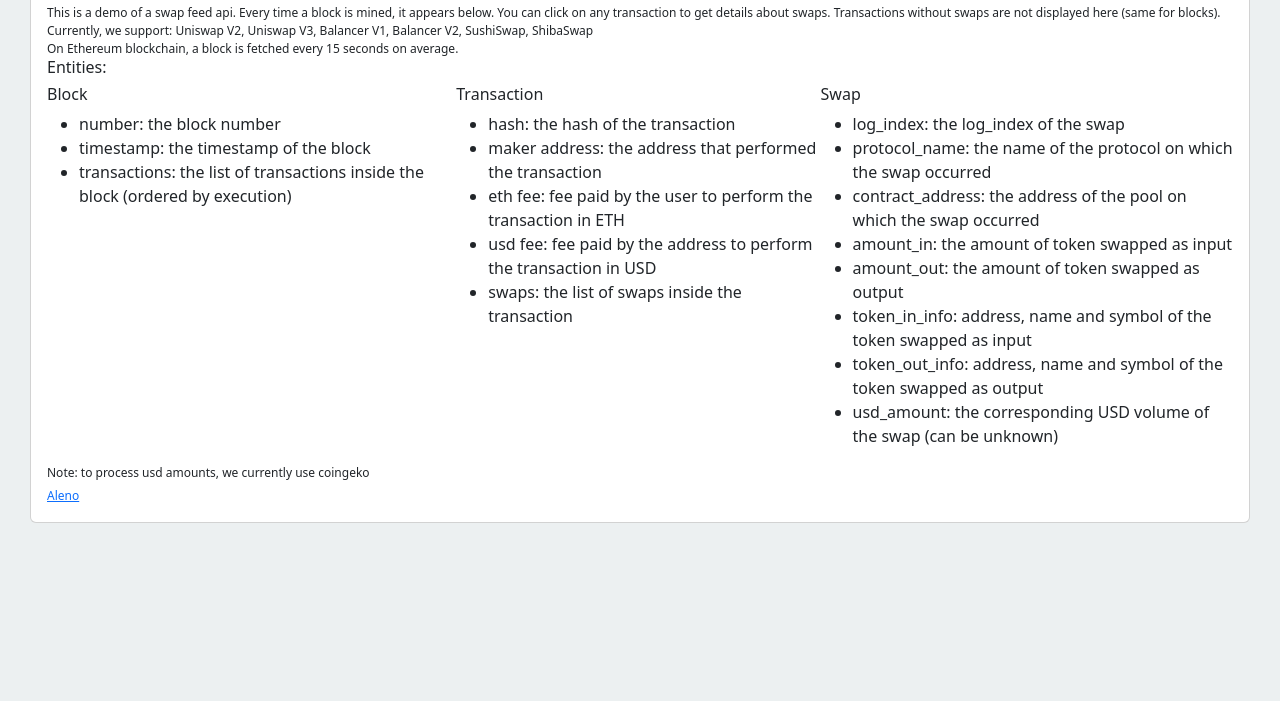
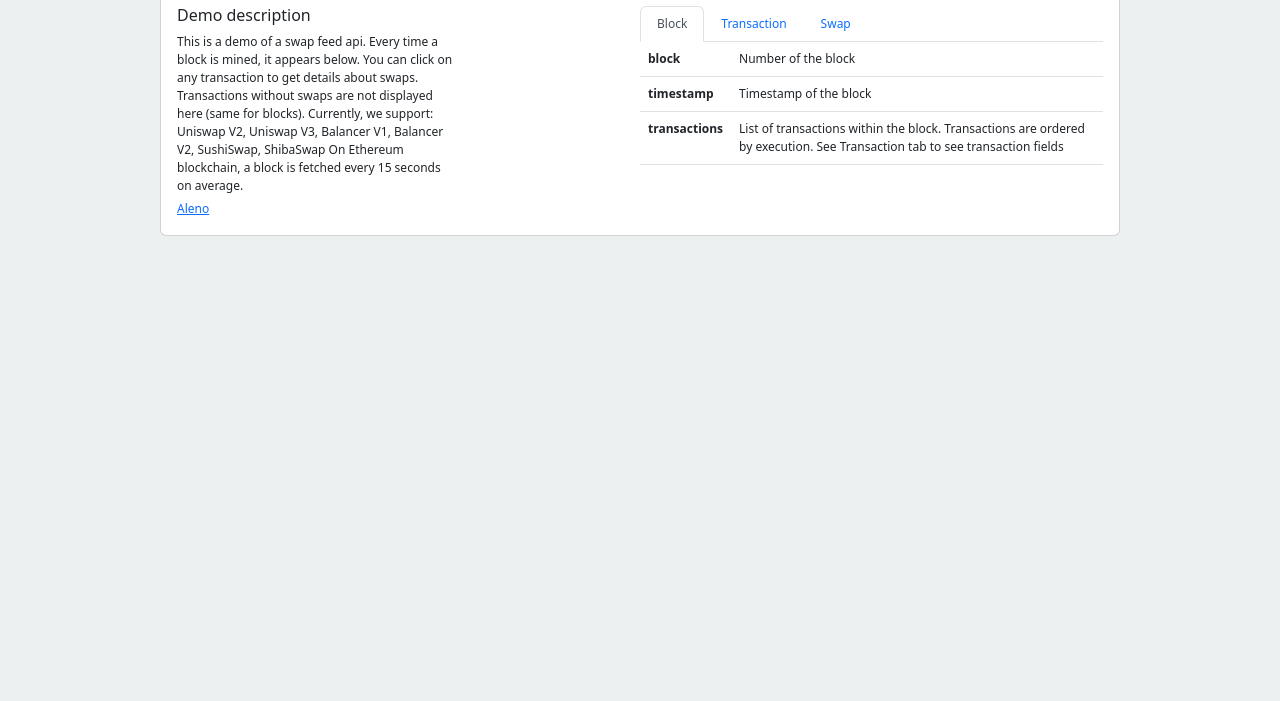
Before and after one commit to Aleno1/aleno-feed-demo, a plain HTML site: page index.html in a window 1280 px wide. Shown: the part 99-800 px from the top of the page. Drawn offline with nearby package versions, Linux system fonts and the light colour scheme.

Commit message:
change design first cell

```diff
--- a/index.html
+++ b/index.html
@@ -10,8 +10,11 @@
   <script src="https://cdn.jsdelivr.net/npm/bootstrap@5.2.1/dist/js/bootstrap.bundle.min.js" integrity="sha384-u1OknCvxWvY5kfmNBILK2hRnQC3Pr17a+RTT6rIHI7NnikvbZlHgTPOOmMi466C8" crossorigin="anonymous"></script>
   <style>
     body {
-      padding: 30px;
+      padding: 2rem;
       background-color: #ecf0f1;
+    }
+    td{
+      font-size: 12px;
     }
     p{
       margin-bottom: 0;
@@ -20,12 +23,11 @@
     a{
       font-size: 12px;
     }
+    .nav-link{
+      font-size: 12px;
+    }
     h5{
       font-size: 16px;
-    }
-    .entity-desc-list-container{
-      display: flex;
-      justify-content: space-between;
     }
     .large-margin-left{
       margin-left: 2rem;
@@ -35,56 +37,129 @@
     }
     .block-header{
       display: flex;
+      flex-direction: column;
       align-items: center;
     }
 
   </style>
 </head>
 <body>
-  <h1>Swap feed demo</h1>
-  <div class="card">
-    <div class="card-body">
-      <p class="card-text">This is a demo of a swap feed api. Every time a block is mined, it appears below. You can click on any transaction to get details about swaps. Transactions without swaps are not displayed here (same for blocks).</p>
-      <p>Currently, we support: Uniswap V2, Uniswap V3, Balancer V1, Balancer V2, SushiSwap, ShibaSwap</p>
-      <p>On Ethereum blockchain, a block is fetched every 15 seconds on average.</p>
-      <h5>Entities:</h5>
-        <div class="entity-desc-list-container">
-          <div>
-            <h6>Block</h6>
-            <ul>
-              <li>number: the block number</li>
-              <li>timestamp: the timestamp of the block</li>
-              <li>transactions: the list of transactions inside the block (ordered by execution)</li>
-            </ul>
+  <h1 style="text-align: center;" >Aleno feed demo</h1>
+  <div class="card" style="width: 60rem; margin: auto;">
+    <div class="card-body" style="display: flex; justify-content: space-between;" >
+      <div style="width: 30%;" >
+        <h5 class="card-title">Demo description</h5>
+        <p>This is a demo of a swap feed api. Every time a block is mined, it appears below. You can click on any transaction to get details about swaps. Transactions without swaps are not displayed here (same for blocks). Currently, we support: Uniswap V2, Uniswap V3, Balancer V1, Balancer V2, SushiSwap, ShibaSwap On Ethereum blockchain, a block is fetched every 15 seconds on average.</p>
+        <a href="#" class="card-link">Aleno</a>
+      </div>
+      <div style="width: 50%;">
+        <ul class="nav nav-tabs" id="myTab" role="tablist" >
+          <li class="nav-item" role="presentation">
+            <button class="nav-link active" id="block-tab" data-bs-toggle="tab" data-bs-target="#block-tab-pane" type="button" role="tab" aria-controls="block-tab-pane" aria-selected="true">Block</button>
+          </li>
+          <li class="nav-item" role="presentation">
+            <button class="nav-link" id="transaction-tab" data-bs-toggle="tab" data-bs-target="#transaction-tab-pane" type="button" role="tab" aria-controls="transaction-tab-pane" aria-selected="false">Transaction</button>
+          </li>
+          <li class="nav-item" role="presentation">
+            <button class="nav-link" id="swap-tab" data-bs-toggle="tab" data-bs-target="#swap-tab-pane" type="button" role="tab" aria-controls="swap-tab-pane" aria-selected="false">Swap</button>
+          </li>
+        </ul>
+        <div class="tab-content" id="myTabContent">
+          <div class="tab-pane fade show active" id="block-tab-pane" role="tabpanel" aria-labelledby="block-tab" tabindex="0">
+
+            <table class="table">
+              <tbody>
+                <tr>
+                  <td><strong>block</strong></td>
+                  <td>Number of the block</td>
+                </tr>
+                <tr>
+                  <td><strong>timestamp</strong></td>
+                  <td>Timestamp of the block</td>
+                </tr>
+                <tr>
+                  <td><strong>transactions</strong></td>
+                  <td>List of transactions within the block. Transactions are ordered by execution. See Transaction tab to see transaction fields</td>
+                </tr>
+              </tbody>
+            </table>
+
           </div>
-          <div>
-            <h6>Transaction</h6>
-            <ul>
-              <li>hash: the hash of the transaction</li>
-              <li>maker address: the address that performed the transaction</li>
-              <li>eth fee: fee paid by the user to perform the transaction in ETH</li>
-              <li>usd fee: fee paid by the address to perform the transaction in USD</li>
-              <li>swaps: the list of swaps inside the transaction</li>
-            </ul>
+          <div class="tab-pane fade" id="transaction-tab-pane" role="tabpanel" aria-labelledby="transaction-tab" tabindex="0">
+
+            <table class="table">
+              <tbody>
+                <tr>
+                  <td><strong>hash</strong></td>
+                  <td>hash of the transaction</td>
+                </tr>
+                <tr>
+                  <td><strong>maker_address</strong></td>
+                  <td>Address that performed the transaction</td>
+                </tr>
+                <tr>
+                  <td><strong>eth_fee</strong></td>
+                  <td>Fees paid by the transaction maker to perform the transaction (in ETH)</td>
+                </tr>
+                <tr>
+                  <td><strong>usd_fee</strong></td>
+                  <td>Fees paid by the transaction maker to perform the transaction (in USD)</td>
+                </tr>
+                <tr>
+                  <td><strong>swaps</strong></td>
+                  <td>List of swaps withing the transaction</td>
+                </tr>
+              </tbody>
+            </table>
+
           </div>
-          <div>
-            <h6>Swap</h6>
-            <ul>
-              <li>log_index: the log_index of the swap</li>
-              <li>protocol_name: the name of the protocol on which the swap occurred</li>
-              <li>contract_address: the address of the pool on which the swap occurred</li>
-              <li>amount_in: the amount of token swapped as input</li>
-              <li>amount_out: the amount of token swapped as output</li>
-              <li>token_in_info: address, name and symbol of the token swapped as input</li>
-              <li>token_out_info: address, name and symbol of the token swapped as output</li>
-              <li>usd_amount: the corresponding USD volume of the swap (can be unknown)</li>
-            </ul>
+          <div class="tab-pane fade" id="swap-tab-pane" role="tabpanel" aria-labelledby="swap-tab" tabindex="0">
+
+            <table class="table">
+              <tbody>
+                <tr>
+                  <td><strong>log_index</strong></td>
+                  <td>Log index of the transaction</td>
+                </tr>
+                <tr>
+                  <td><strong>protocol_name</strong></td>
+                  <td>name of the protocol on which the transaction occurred</td>
+                </tr>
+                <tr>
+                  <td><strong>contract_address</strong></td>
+                  <td>Address of the contract the swap occurred on</td>
+                </tr>
+                <tr>
+                  <td><strong>amount_in</strong></td>
+                  <td>The amount of token swapped as input</td>
+                </tr>
+                <tr>
+                  <td><strong>amount_out</strong></td>
+                  <td>The amount of token swapped as output</td>
+                </tr>
+                <tr>
+                  <td><strong>token_in_info</strong></td>
+                  <td>address, name and symbol of the token swapped as input</td>
+                </tr>
+                <tr>
+                  <td><strong>token_out_info</strong></td>
+                  <td>address, name and symbol of the token swapped as output</td>
+                </tr>
+                <tr>
+                  <td><strong>usd_amount</strong></td>
+                  <td>the corresponding USD volume of the swap (can be unknown)</td>
+                </tr>
+              </tbody>
+            </table>
+
           </div>
         </div>
-      <p>Note: to process usd amounts, we currently use coingeko</p>
-      <a href="#" class="card-link">Aleno</a>
+
+      </div>
+
     </div>
   </div>
+
   <div id="content-container"></div>
 </body>
 <script>
@@ -156,7 +231,7 @@
       <div class="block-container">
         <div class="block-header" >
           <h3>Block ${number}</h3>
-          <h5 class="large-margin-left">${new Date(timestamp*1000).toLocaleString()}</h5>
+          <h5>${new Date(timestamp*1000).toLocaleString()}</h5>
         </div>
         <div class="accordion" id="accordionExample">
           ${transactionsComponent}
@@ -174,9 +249,9 @@
       console.log(event.data)
       data.forEach(block => addBlock(block));
     }
-    // if(type === 'NEW_BLOCK'){
-    //   addBlock(data[0])
-    // }
+    if(type === 'NEW_BLOCK'){
+      addBlock(data[0])
+    }
   }
   socket.addEventListener('message', onEvent)
 
```
